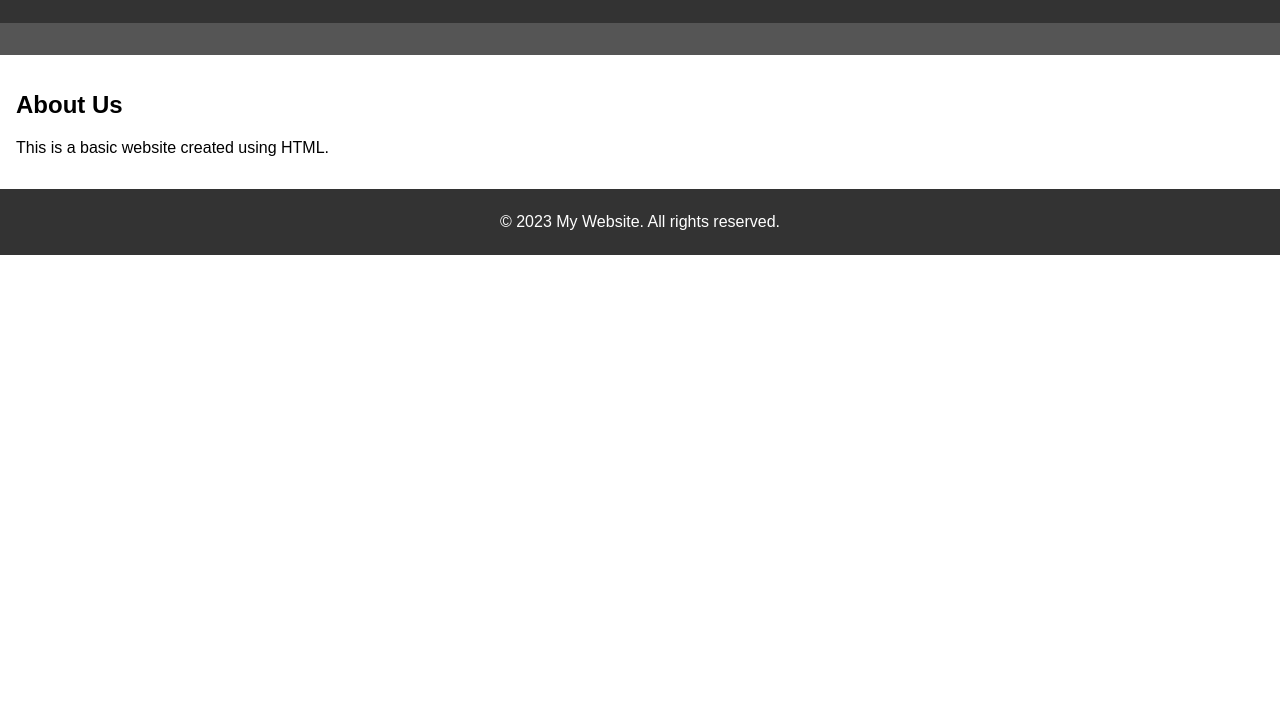
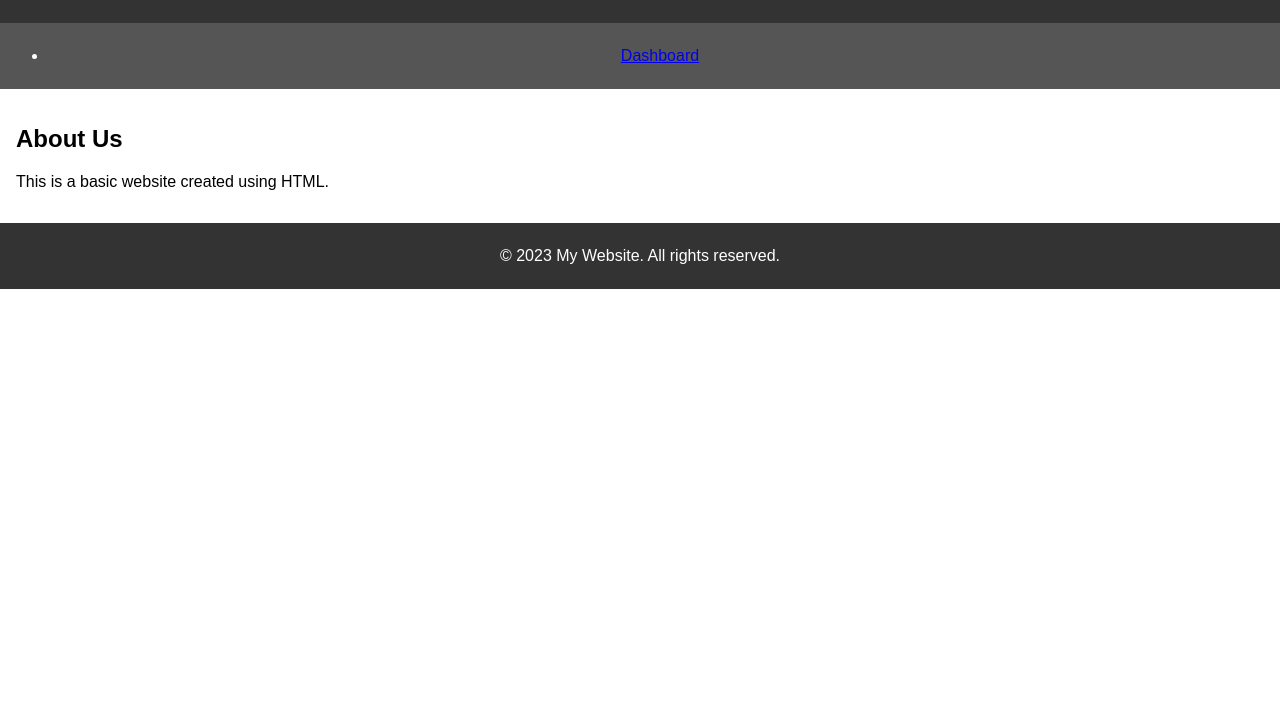
Before and after one commit to Daddyfero/For-Excel-dashboards, a plain HTML site: page Index.html in a window 1280 px wide. Shown: the part 89-800 px from the top of the page. Drawn offline with Linux system fonts and the light colour scheme.

Commit message:
Update Index.html

```diff
--- a/Index.html
+++ b/Index.html
@@ -39,7 +39,7 @@
     </header>
     <nav>
         <ul>
-
+        <li><a href="Vrinda.htm">Dashboard</a></li>
         </ul>
     </nav>
     <main>
```
